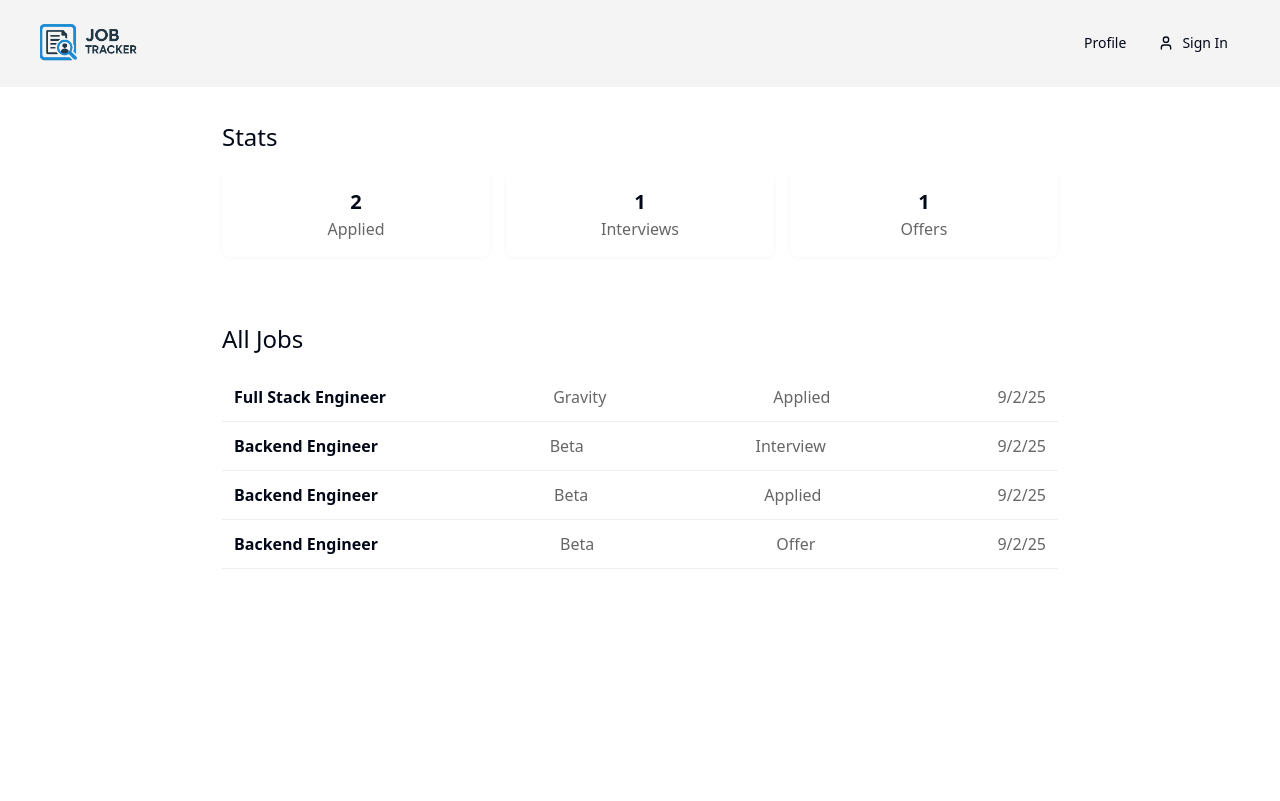
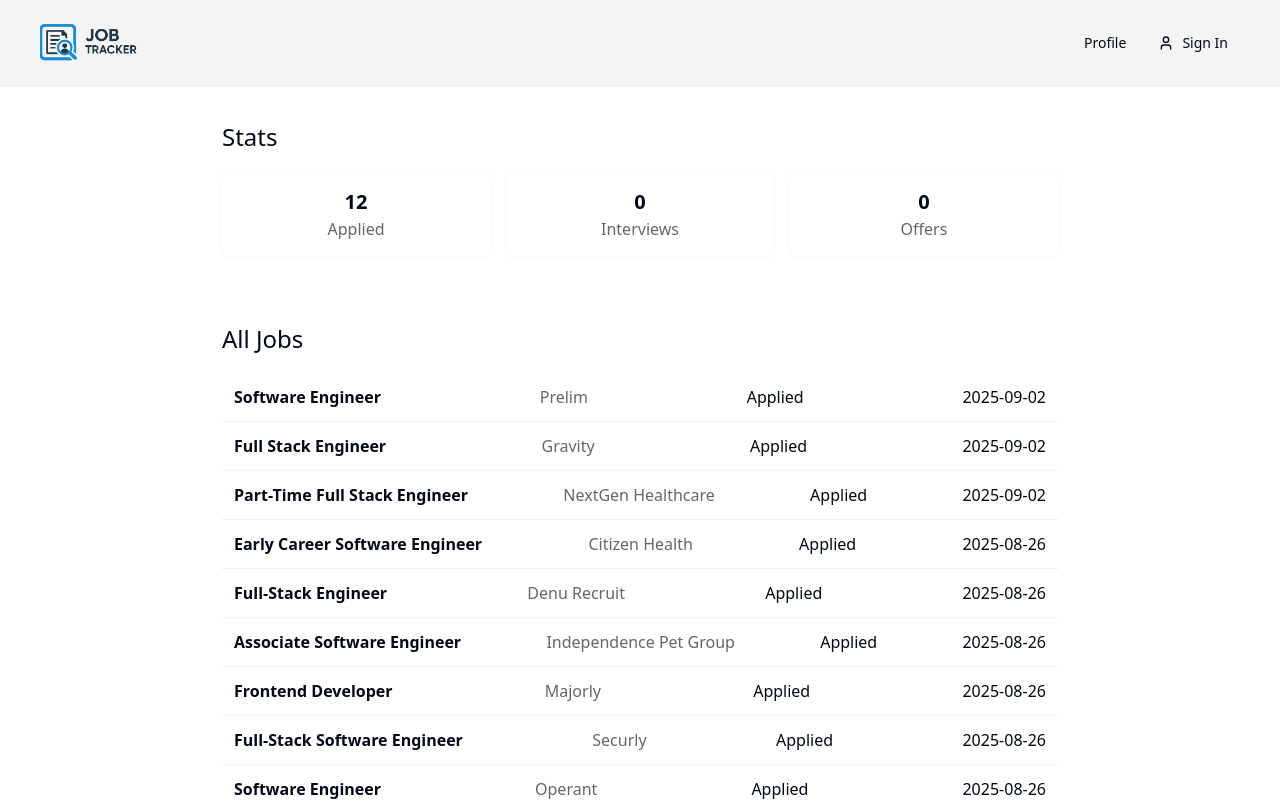
Before and after one commit to devaneyj3/job_search_tracker, a Next.js app: page /profile in a window 1280 px wide. Shown: the top 801 px of the page. Built offline with nearby package versions, Linux system fonts and the light colour scheme; no server answers.

Commit message:
add js object and sort by date

```diff
--- a/APPLICATIONS.js
+++ b/APPLICATIONS.js
@@ -1,14 +1,44 @@
-const jobs = [
+export const jobs = [
+	{
+		jobTitle: "Software Engineer",
+		companyName: "Prelim",
+		jobUrl:
+			"https://jobs.ashbyhq.com/prelim/62449307-e366-4c92-8d22-9a9f8ec11afa",
+		appliedDate: "2025-09-02",
+		status: "Applied",
+		statusDate: "2025-09-02",
+		archived: "No",
+		salary: "$185K - $200K",
+		location: "Remote",
+		contactName: "Darren Lu",
+		contactEmail: "darren@prelim.com",
+		nextFollowUpDate: "2025-09-08",
+		lastContactedDate: "2025-09-02",
+		companyInfo: {
+			industry: "Financial",
+			size: "51-200 employees",
+			website: "https://prelim.com/",
+			linkedin: "https://www.linkedin.com/company/prelimsolutions/",
+		},
+		jobDescription:
+			"Design and implement onboarding flows for every financial service imaginable, deposits, loans, treasury services, credit cards, business accounts, and emerging financial products.",
+		interviewNotes: null,
+		interviewDate: null,
+		offerDetails: null,
+		rejectionReason: null,
+		dateArchived: null,
+		notes: null,
+	},
 	{
 		jobTitle: "Full Stack Engineer",
 		companyName: "Gravity",
 		jobUrl:
 			"https://jobs.ashbyhq.com/GravityClimate/68676a7a-38a5-4206-ae5c-ef3f9530211d/application?utm_source=Simplify",
 		appliedDate: "2025-09-02",
-		status: "APPLIED",
+		status: "Applied",
 		statusDate: "2025-09-02",
 		archived: "No",
-		salary: "$120,000 - $140,000",
+		salary: "$185K - $200K",
 		location: "Remote",
 		contactName: "Jane Smith",
 		contactEmail: "",
@@ -17,8 +47,8 @@
 		companyInfo: {
 			industry: "Climate Tech",
 			size: "51-200 employees",
-			website: "https://www.gravity.com",
-			linkedin: "https://www.linkedin.com/company/gravity-climate/",
+			website: "https://www.gravityclimate.com",
+			linkedin: "https://www.linkedin.com/company/gravityclimate/",
 		},
 		jobDescription: "Work on cutting-edge climate solutions.",
 		interviewNotes: null,
@@ -28,5 +58,289 @@
 		dateArchived: null,
 		notes: null,
 	},
-	// ... more jobs
+
+	{
+		jobTitle: "Web Developer",
+		companyName: "GRUVER",
+		jobUrl: "https://gruve.ai/careers/?gh_jid=4856854008",
+		appliedDate: "2025-08-13",
+		status: "Applied",
+		statusDate: "2025-08-13",
+		archived: "No",
+		salary: "$65,000 - $90,000",
+		location: "Remote",
+		contactName: "",
+		contactEmail: "",
+		nextFollowUpDate: null,
+		lastContactedDate: null,
+		companyInfo: {
+			industry: "AI",
+			size: "",
+			website: "https://gruve.ai/",
+			linkedin: "",
+		},
+		jobDescription: "",
+		interviewNotes: null,
+		interviewDate: null,
+		offerDetails: null,
+		rejectionReason: null,
+		dateArchived: null,
+		notes: "Imported from Huntr",
+	},
+	{
+		jobTitle: "Frontend Software Engineer",
+		companyName: "O’Reilly Media",
+		jobUrl: "https://jobs.jobvite.com/oreilly-media/job/oP7Qwfw2/",
+		appliedDate: "2025-08-13",
+		status: "Applied",
+		statusDate: "2025-08-13",
+		archived: "No",
+		salary: "$98,000 - $144,000",
+		location: "Remote",
+		contactName: "",
+		contactEmail: "",
+		nextFollowUpDate: null,
+		lastContactedDate: null,
+		companyInfo: {
+			industry: "",
+			size: "",
+			website: "https://www.oreilly.com/",
+			linkedin: "",
+		},
+		jobDescription: "",
+		interviewNotes: null,
+		interviewDate: null,
+		offerDetails: null,
+		rejectionReason: null,
+		dateArchived: null,
+		notes: "Imported from Huntr",
+	},
+	{
+		jobTitle: "Frontend React Developer",
+		companyName: "Tagada\nPay",
+		jobUrl: "https://www.tagada.io/careers/frontend-react-developer",
+		appliedDate: "2025-08-21",
+		status: "Applied",
+		statusDate: "2025-08-21",
+		archived: "No",
+		salary: "$80k - $120k + Equity",
+		location: "Remote",
+		contactName: "",
+		contactEmail: "",
+		nextFollowUpDate: null,
+		lastContactedDate: null,
+		companyInfo: {
+			industry: "",
+			size: "",
+			website: "https://www.tagada.io/",
+			linkedin: "",
+		},
+		jobDescription: "",
+		interviewNotes: null,
+		interviewDate: null,
+		offerDetails: null,
+		rejectionReason: null,
+		dateArchived: null,
+		notes: "Imported from Huntr",
+	},
+	{
+		jobTitle: "Early Career Software Engineer",
+		companyName: "Citizen Health",
+		jobUrl:
+			"https://jobs.ashbyhq.com/Citizen%20Health/ea388b8a-16cb-4b1b-b64f-479f0dc69764?source=7rN0da4Arn",
+		appliedDate: "2025-08-26",
+		status: "Applied",
+		statusDate: "2025-08-26",
+		archived: "No",
+		salary: "$130K – $180K",
+		location: "Hybrid",
+		contactName: "",
+		contactEmail: "",
+		nextFollowUpDate: null,
+		lastContactedDate: null,
+		companyInfo: {
+			industry: "",
+			size: "",
+			website: "",
+			linkedin: "",
+		},
+		jobDescription: "",
+		interviewNotes: null,
+		interviewDate: null,
+		offerDetails: null,
+		rejectionReason: null,
+		dateArchived: null,
+		notes: "Imported from Huntr",
+	},
+	{
+		jobTitle: " Full-Stack Engineer",
+		companyName: "Denu Recruit ",
+		jobUrl:
+			"https://www.linkedin.com/jobs/search/?currentJobId=4288893862&distance=25&f_E=2&f_TPR=r86400&geoId=103644278&keywords=Web%20Developer&origin=JOB_SEARCH_PAGE_JOB_FILTER&refresh=true",
+		appliedDate: "2025-08-26",
+		status: "Applied",
+		statusDate: "2025-08-26",
+		archived: "No",
+		salary: "$120,000 - $150,000",
+		location: "Remote",
+		contactName: "",
+		contactEmail: "",
+		nextFollowUpDate: null,
+		lastContactedDate: null,
+		companyInfo: {
+			industry: "",
+			size: "",
+			website: "",
+			linkedin: "",
+		},
+		jobDescription: "",
+		interviewNotes: null,
+		interviewDate: null,
+		offerDetails: null,
+		rejectionReason: null,
+		dateArchived: null,
+		notes: "Imported from Huntr",
+	},
+	{
+		jobTitle: "Associate Software Engineer",
+		companyName: "Independence Pet Group",
+		jobUrl:
+			"https://independencepetgroup.wd12.myworkdayjobs.com/en-US/Careers/job/Associate-Software-Engineer_JR101144",
+		appliedDate: "2025-08-26",
+		status: "Applied",
+		statusDate: "2025-08-26",
+		archived: "No",
+		salary: "N/A",
+		location: "Remote",
+		contactName: "",
+		contactEmail: "",
+		nextFollowUpDate: null,
+		lastContactedDate: null,
+		companyInfo: {
+			industry: "Pet Care",
+			size: "",
+			website: "https://www.independencepetholdings.com/",
+			linkedin: "",
+		},
+		jobDescription: "",
+		interviewNotes: null,
+		interviewDate: null,
+		offerDetails: null,
+		rejectionReason: null,
+		dateArchived: null,
+		notes: "Imported from Huntr",
+	},
+	{
+		jobTitle: "Frontend Developer",
+		companyName: "Majorly",
+		jobUrl:
+			"https://www.linkedin.com/jobs/search/?currentJobId=4291304990&f_C=104460788&geoId=92000000&origin=COMPANY_PAGE_JOBS_CLUSTER_EXPANSION&originToLandingJobPostings=4291304990&trk=d_flagship3_company_posts",
+		appliedDate: "2025-08-26",
+		status: "Applied",
+		statusDate: "2025-08-26",
+		archived: "No",
+		salary: "$30/hr",
+		location: "Remote",
+		contactName: "",
+		contactEmail: "",
+		nextFollowUpDate: null,
+		lastContactedDate: null,
+		companyInfo: {
+			industry: "Education",
+			size: "11-50",
+			website: "https://www.getmajorly.com/",
+			linkedin: "https://www.linkedin.com/company/majorlyeducation/",
+		},
+		jobDescription: "",
+		interviewNotes: null,
+		interviewDate: null,
+		offerDetails: null,
+		rejectionReason: null,
+		dateArchived: null,
+		notes: "Imported from Huntr",
+	},
+	{
+		jobTitle: "Full-Stack Software Engineer",
+		companyName: "Securly",
+		jobUrl: "https://www.securly.com/job-description?gh_jid=6855714",
+		appliedDate: "2025-08-26",
+		status: "Applied",
+		statusDate: "2025-08-26",
+		archived: "No",
+		salary: "N/A",
+		location: "Remote",
+		contactName: "",
+		contactEmail: "",
+		nextFollowUpDate: null,
+		lastContactedDate: null,
+		companyInfo: {
+			industry: "Wellness",
+			size: "",
+			website: "https://www.securly.com/",
+			linkedin: "",
+		},
+		interviewNotes: null,
+		interviewDate: null,
+		offerDetails: null,
+		rejectionReason: null,
+		dateArchived: null,
+		notes: "Imported from Huntr",
+	},
+	{
+		jobTitle: "Software Engineer",
+		companyName: "Operant",
+		jobUrl: "https://job-boards.greenhouse.io/operantai/jobs/4895551008",
+		appliedDate: "2025-08-26",
+		status: "Applied",
+		statusDate: "2025-08-26",
+		archived: "No",
+		salary: "N/A",
+		location: "Remote",
+		contactName: "",
+		contactEmail: "",
+		nextFollowUpDate: null,
+		lastContactedDate: null,
+		companyInfo: {
+			industry: "AI",
+			size: "",
+			website: "https://operant.ai",
+			linkedin: "",
+		},
+		jobDescription: "",
+		interviewNotes: null,
+		interviewDate: null,
+		offerDetails: null,
+		rejectionReason: null,
+		dateArchived: null,
+		notes: "Imported from Huntr",
+	},
+	{
+		jobTitle: "Part-Time Full Stack Engineer",
+		companyName: "NextGen Healthcare",
+		jobUrl:
+			"https://www.linkedin.com/jobs/search/?currentJobId=4289684972&f_C=101064613&geoId=92000000&origin=COMPANY_PAGE_JOBS_CLUSTER_EXPANSION&originToLandingJobPostings=4289684972%2C4288825016%2C4289697052%2C4291232907&trk=d_flagship3_company",
+		appliedDate: "2025-09-02",
+		status: "Applied",
+		statusDate: "2025-09-02",
+		archived: "No",
+		salary: "$25/hr",
+		location: "Remote",
+		contactName: "",
+		contactEmail: "",
+		nextFollowUpDate: null,
+		lastContactedDate: null,
+		companyInfo: {
+			industry: "",
+			size: "11-50",
+			website: "https://www.nextgencodingcompany.com/",
+			linkedin: "",
+		},
+		jobDescription: "",
+		interviewNotes: null,
+		interviewDate: null,
+		offerDetails: null,
+		rejectionReason: null,
+		dateArchived: null,
+		notes: "Imported from Huntr",
+	},
 ];
--- a/app/(dashboard)/profile/page.jsx
+++ b/app/(dashboard)/profile/page.jsx
@@ -1,44 +1,12 @@
 import React from "react";
 import Stats from "@/components/Stats/Stats";
 import AllJobs from "@/components/AllJobs/AllJobs";
+import { jobs } from "@/APPLICATIONS";
 
 export const metadata = {
 	title: "Profile | Job Tracker",
 	description: "Track your jobs",
 };
-
-//   TODO: What and how should I display this data? What properties should I use? jobTitle, companyName, jobUrl, appliedDate, statusDate, archived, salary, location, contactName, contactEmail, nextFollowUpDate, lastContactedDate, jobDescription, interviewNotes, interviewDate, offerDetails, rejectionReason, dateArchived, notes
-
-const jobs = [
-	{
-		id: 1,
-		title: "Full Stack Engineer",
-		company: "Gravity",
-		appliedDate: "9/2/25",
-		status: "Applied",
-	},
-	{
-		id: 2,
-		title: "Backend Engineer",
-		company: "Beta",
-		appliedDate: "9/2/25",
-		status: "Interview",
-	},
-	{
-		id: 3,
-		title: "Backend Engineer",
-		company: "Beta",
-		appliedDate: "9/2/25",
-		status: "Applied",
-	},
-	{
-		id: 4,
-		title: "Backend Engineer",
-		company: "Beta",
-		appliedDate: "9/2/25",
-		status: "Offer",
-	},
-];
 
 export default function ProfilePage() {
 	return (
--- a/components/AllJobs/AllJobs.jsx
+++ b/components/AllJobs/AllJobs.jsx
@@ -2,17 +2,21 @@
 import styles from "./AllJobs.module.scss";
 
 export default function AllJobs({ jobs }) {
+	const sortedJobs = jobs.sort(
+		(a, b) => new Date(b.appliedDate) - new Date(a.appliedDate)
+	);
+
 	return (
 		<main className={styles.container}>
 			<h1 className={styles.title}>All Jobs</h1>
 
 			<ul className={styles.list}>
-				{jobs.map((j) => (
-					<li key={j.id} className={styles.item}>
-						<div className={styles.jobTitle}>{j.title}</div>
-						<div className={styles.company}>{j.company}</div>
-						<div className={styles.company}>{j.status}</div>
-						<div className={styles.company}>{j.appliedDate}</div>
+				{sortedJobs.map((j, index) => (
+					<li key={index} className={styles.item}>
+						<div className={styles.jobTitle}>{j.jobTitle}</div>
+						<div className={styles.company}>{j.companyName}</div>
+						<div className={styles.status}>{j.status}</div>
+						<div className={styles.appliedDate}>{j.appliedDate}</div>
 					</li>
 				))}
 			</ul>
```
